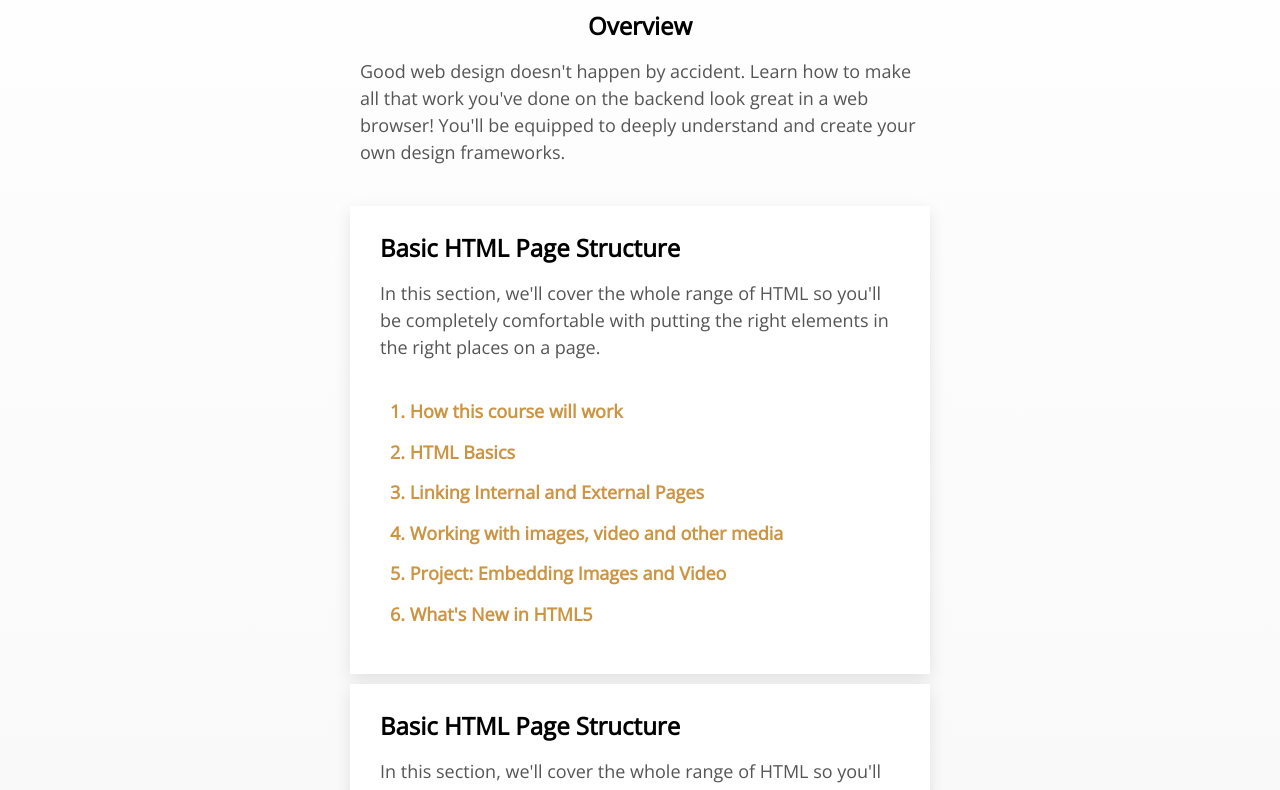
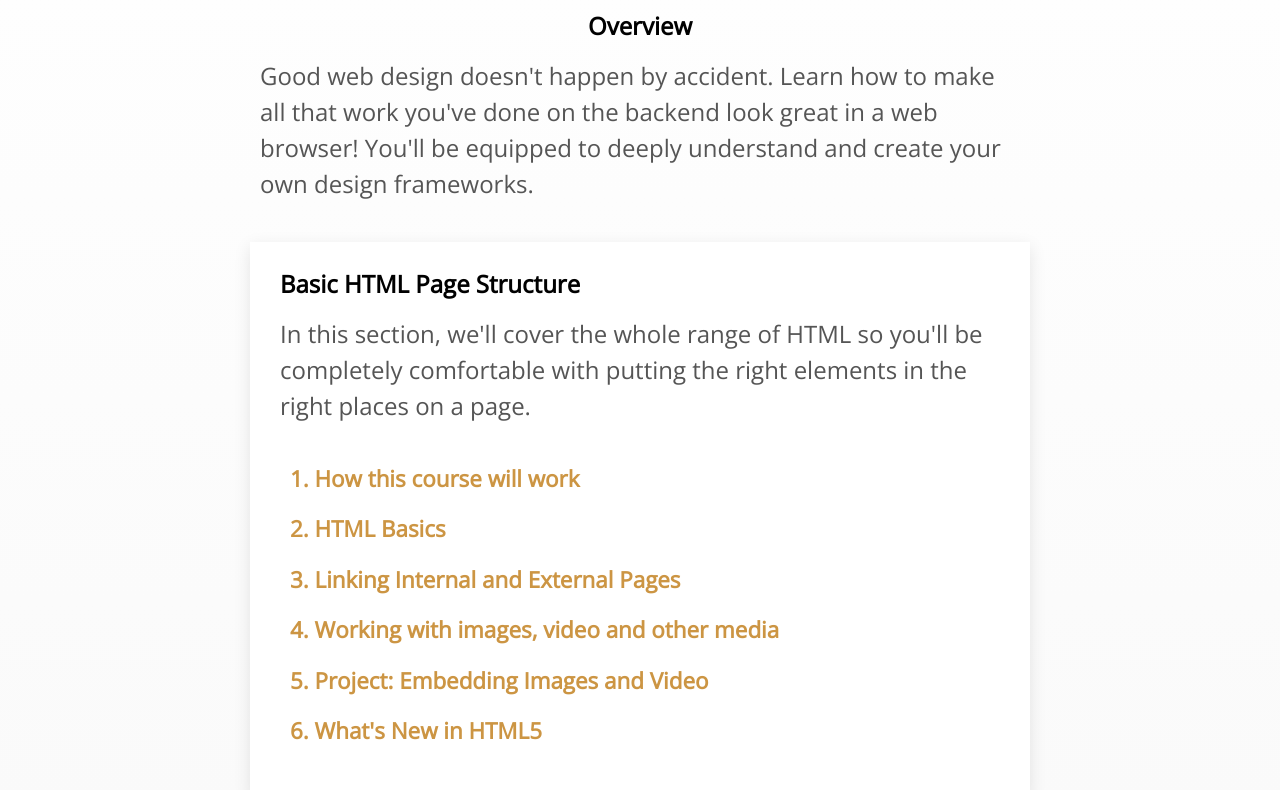
Before and after one commit to fedgut/web_framework, a website: page styles_display.html in a window 1280 px wide. Shown: the part 208-998 px from the top of the page. Drawn offline with nearby package versions, Linux system fonts and the light colour scheme.

Commit message:
Correct size due to local browser having zoom

```diff
--- a/p_assets/p_style.css
+++ b/p_assets/p_style.css
@@ -5,6 +5,7 @@ body {
 a {
   color: rgba(36, 36, 36, 0.815);
   font-weight: bold;
+  font-size: 1.4rem;
 }
 
 .material-icons {
@@ -17,15 +18,15 @@ a {
 }
 
 .media_logo {
-  height: 20px;
+  height: 25px;
 }
 
 .container-fluid {
-  max-width: 600px;
+  max-width: 800px;
 }
 
 p {
-  font-size: 1.125rem;
+  font-size: 1.5rem;
   color: rgb(85, 85, 85);
   line-height: 1.5;
   padding: 10px;
```
